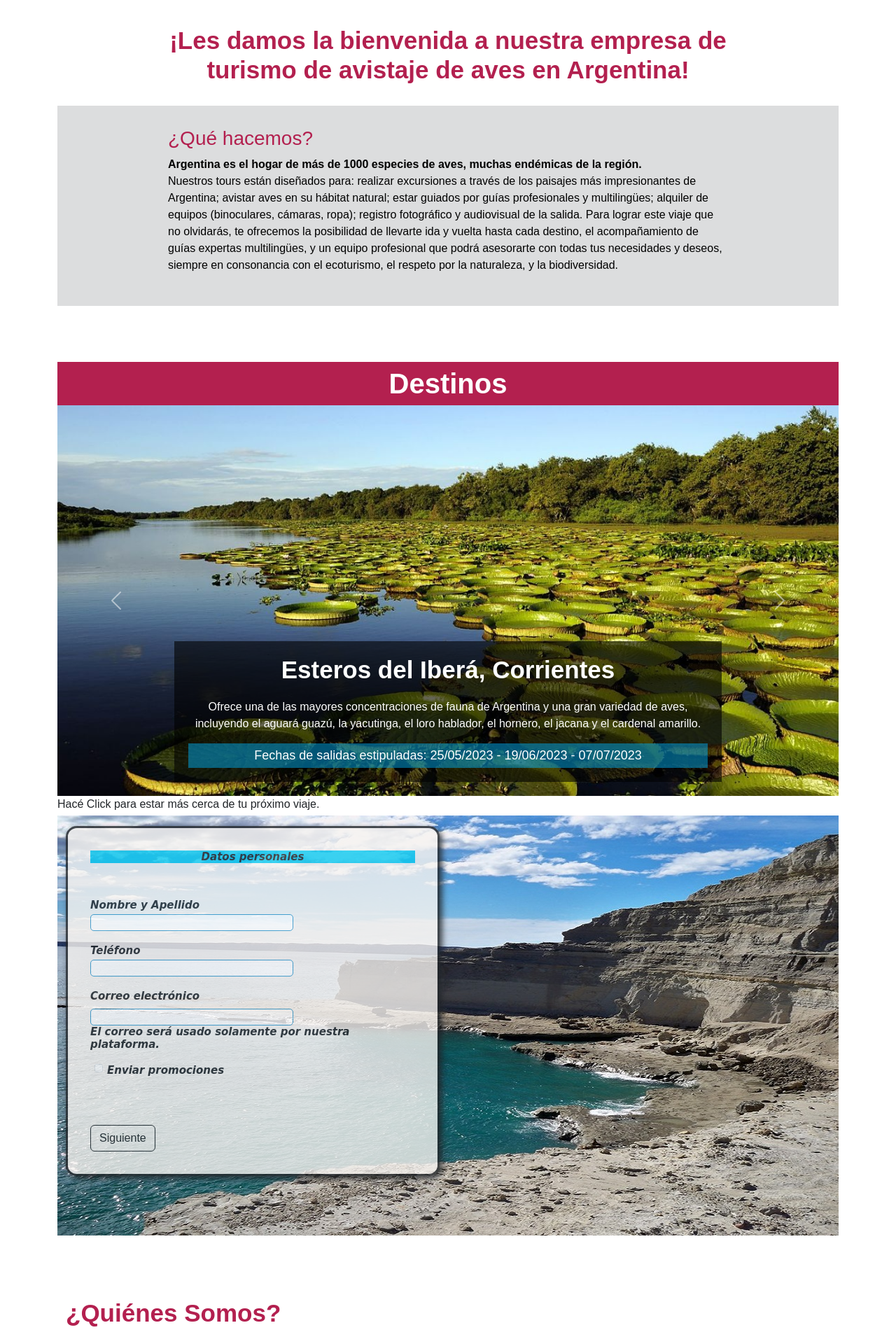
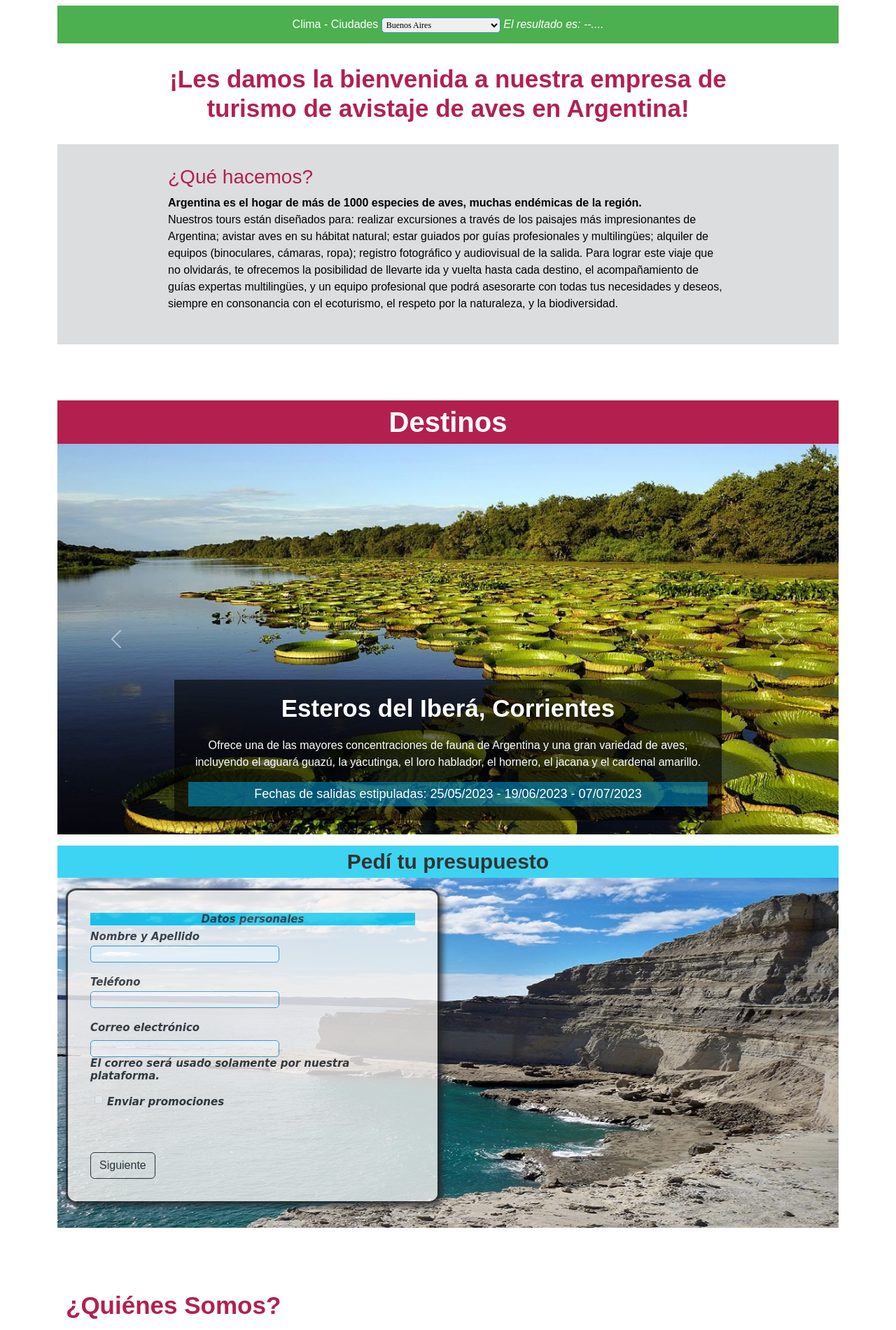
Before and after one commit to clase165utn/prueba, a PHP site: page /alas_al_viento/index5.html in a window 1280 px wide. Shown: the part 711-2611 px from the top of the page at 70% size. Run offline with PHP 8.4, Linux system fonts and the light colour scheme; some libraries are stand-ins or nearby versions; some web fonts are replaced.

Commit message:
Agregado para ver el tiempo en ciudades

```diff
--- a/alas_al_viento/index5.html
+++ b/alas_al_viento/index5.html
@@ -16,22 +16,23 @@
   <link rel="icon" href="img/favicon.png">
 <!--Agregado para formulario  -->
 <link rel="stylesheet" href="styles/formulario.css">
+<script defer src="./js/formulario.js"></script>
 <!--Fin agregado formulario  -->
   <link rel="stylesheet" href="styles/general.css">
+
 
   <link rel="preconnect" href="https://fonts.googleapis.com">
   <link rel="preconnect" href="https://fonts.gstatic.com" crossorigin>
   <link href="https://fonts.googleapis.com/css2?family=ABeeZee&family=Nunito&display=swap" rel="stylesheet">
 </head>
 
-<body>
+<body onload="getWeather()">
   <header class="container">
     <nav class="navbar navbar-expand-lg navbar-light bg-light">
       <div class="container-fluid align-bottom">
         <a href="#" class="navbar-brand">
           <h1><img src="./img/logo_alas_al_viento.png" alt="Alas al viento - Bird watching" width="163" height="119"
               class="d-inline-block align-middle mr-2"></h1>
-
         </a>
 
         <button type="button" class="navbar-toggler" data-bs-toggle="collapse" data-bs-target="#navbarCollapse">
@@ -67,7 +68,7 @@
   </header>
 
   <main class="container">
-    <section id="intro">
+    <section id="intro" class="col-sm-12 col-md-12 col-lg-12">
       <div class="wrapper">
         <!-- Acá va el formulario -->
         <p>Lorem ipsum dolor sit amet consectetur adipisicing elit. Similique, nisi nostrum ullam aut officia
@@ -77,8 +78,12 @@
       <video autoplay loop muted>
         <source src="video/pajarito.mp4" type="video/mp4">
       </video>
-    </section>
-
+     </section>
+     <div id="tiempo" class="col-sm-12 col-md-12 col-lg-12 text-lg-center">Clima - Ciudades <select name="ciudades" id="ciudades" class="ciudades">
+      <option value="Buenos Aires">Buenos Aires</option selected>
+      </select>
+              <i id="ResultadoCiudad">El resultado es: --....</i>
+       </div>
     <h2 class="welcome">¡Les damos la bienvenida a nuestra empresa de turismo de avistaje de aves en Argentina!</h2>
 
     <section id="queHacemos">
@@ -158,16 +163,16 @@
       </div>
     </section>
 <!-- aca agrego el codigo del formulario-->
-<div id="showForm">Hacé Click para estar más cerca de tu próximo viaje.</div>
+<h3 id="formtitle" class="mt-lg-3 mt-3 col-sm-12 col-md-12 col-lg-12 text-center bg-info">Pedí tu presupuesto</h3>
 <div class="container">
-  <!--h2 class="display-5">Contacto</h2-->
-  <section id="multistep" class="row mt-1">
+
+  <section id="multistep" class="row">
     <div class="col-sm-10 col-md-6 col-lg-6">
 
       <!-- step 1 -->
       <form id="form_1">
         <fieldset>
-          <legend class="mb-5 text-center bg-info">Datos personales</legend>
+          <legend class="mb-md-1 text-center bg-info">Datos personales</legend>
           <div class="mt-3">
               <label for="fullName" class="">Nombre y Apellido</label>
           </div><div>
@@ -196,8 +201,9 @@
 
       <!-- Formulario 2 -->
       <form id="form_2" class="d-none">
+
         <fieldset>
-          <legend class="mb-5 text-center bg-info">Seleccione un destino</legend>
+          <legend class="mb-5 text-center bg-info">Pedí tu presupuesto - Seleccione un destino</legend>
           <div class="mt-3">
               <label for="input" class="">¿Cuántas personas viajan?</label>
           </div><div>
@@ -378,8 +384,8 @@
             ¿Te suscribís? Dejanos tu</p>
           <form action="formulario" method="post" autocomplete="on">
             <label for="">
-              <input type="email" name="email" required placeholder="email">
-              <input id="suscribe" type="submit" value="Quiero suscribirme" /></label>
+              <input type="emailcf" name="emailcf" id="emailcf" required placeholder="email">
+              <input id="suscribe" type="button" value="Quiero suscribirme" data-bs-toggle="modal" data-bs-target="#formModal"></label>
           </form>
         </div>
         <!--Grid column-->
@@ -395,8 +401,28 @@
     </div>
     <!-- Copyright -->
   </footer>
+<!-- MODAL -->
+<div class="modal fade" id="formModal" tabindex="-1" aria-labelledby="exampleModalLabel" aria-hidden="true">
+  <div class="modal-dialog">
+    <div class="modal-content">
+      <div class="modal-header">
+        <h1 class="modal-title fs-5" id="exampleModalLabel">Modal title</h1>
+        <button type="button" class="btn-close" data-bs-dismiss="modal" aria-label="Close"></button>
+      </div>
+      <div class="modal-body">
+        La suscripcion se genero con exito, le estaremos enviando algunas promociones.
+        Gracias. Atte Alas al viento.
+      </div>
+      <div class="modal-footer">
+        <button type="button" class="btn btn-secondary" data-bs-dismiss="modal">Close</button>
+        <button type="button" class="btn btn-primary">Save changes</button>
+      </div>
+    </div>
+  </div>
+</div>
 
-  <script src="./js/formulario.js"></script>
+<!--Fin modal-->
+
   <script src="https://kit.fontawesome.com/76c9ca720a.js" crossorigin="anonymous"></script>
 
 </body>
--- a/alas_al_viento/js/formulario.js
+++ b/alas_al_viento/js/formulario.js
@@ -1,4 +1,5 @@
 var destinos=['Esteros del Iberá','Cataratas','Puerto Madryn','Saltos del Mocona'];
+var ciudades=['Buenos Aires','Merlo','Ushuaia','Puerto Madryn'];
 
 const selected = document.getElementById("destiny");
 for(let i=0; i < destinos.length; i++) {
@@ -7,6 +8,52 @@
     opcionselected.text = destinos[i];
     selected.appendChild(opcionselected);
   }
+
+  const selectedCities = document.getElementById("ciudades");
+  for(let i=0; i < ciudades.length; i++) {
+      const opcionselec = document.createElement('option');
+      opcionselec.value = ciudades[i];
+      opcionselec.text = ciudades[i];
+      selectedCities.appendChild(opcionselec);
+    }
+
+  var weatherData = "";
+  const getWeather = () => {
+    var CitySelect = document.getElementById("ciudades").value;
+       if (CitySelect =="") {
+        CitySelect="Buenos Aires";
+       }
+    console.log(CitySelect);
+    fetch("https://api.openweathermap.org/data/2.5/weather?q=" + CitySelect + "&lang=es&units=metric&appid=93b1efac80f5057bb9d121b360592009")
+      .then((response) => response.json())
+      .then(datosQueTraeLaApi => { const weatherData = {  };
+        /*console.log(datosQueTraeLaApi);
+        console.log(datosQueTraeLaApi.main.temp);
+        console.log(datosQueTraeLaApi.main.humidity);
+        console.log(datosQueTraeLaApi.main.pressure);
+        console.log(datosQueTraeLaApi.wind.speed);
+        console.log(datosQueTraeLaApi.weather[0].description);*/
+        document.getElementById("ResultadoCiudad").innerText = `Temperatura ${datosQueTraeLaApi.main.temp} / Presion ${datosQueTraeLaApi.main.pressure} / Humedad: ${datosQueTraeLaApi.main.humidity}% / ${datosQueTraeLaApi.weather[0].description}`;
+       })
+  .catch(() => {
+    console.log("Algo salio mal");
+  });
+  }
+
+    var CitySelect = document.querySelector(".ciudades");
+    CitySelect.addEventListener("change", (event) => getWeather());
+
+
+  const btnOpenf = document.getElementById("multistep");
+  btnOpenf.addEventListener("click", ocultarFormulario());
+
+
+  function ocultarFormulario () {
+    document.getElementById("multistep").style.visibility = "visibility";
+    //document.getElementById("multistep").toggle("d-none");
+    }
+
+
 
 const email = document.getElementById("email");
 const phone = document.getElementById("phone");
@@ -17,7 +64,11 @@
 const message = document.getElementById("message");
 var check = document.getElementById("check-box").value;
 
-console.log(check)
+
+let suscribe = document.getElementById("suscribe");
+suscribe.addEventListener("click", () => document.getElementById("emailcf").value="");
+/*suscribe.addEventListener("click", () => console.log(suscribe));*/
+
 const forms = document.querySelectorAll("form");
 const btnForm = document.getElementsByClassName("btn-form");
 for (let i = 0; i < btnForm.length; i++) {
@@ -52,10 +103,12 @@
 };
 
 function SubmitForms() {
-     if (check == "on") {
+     check = document.getElementById("check-box").checked;
+     console.log(check)
+     if (check == true) {
+      check = "Se enviarán notificaciones";
+     } else {
       check = "NO enviaremos notificaciones";
-     } else {
-      check = "Se enviarán notificaciones";
      }
   const nameM = fullName.value;
   const emailM = email.value;
--- a/alas_al_viento/styles/formulario.css
+++ b/alas_al_viento/styles/formulario.css
@@ -1,10 +1,11 @@
 #multistep {
     background-image: url("../img/valdes2.jpg");
     background-size: cover;
-    height: 600px;
+    height: 500px;
     display: flex;
     justify-content: left;
     align-items: left;
+
   }
 
   #multistep form {
@@ -12,7 +13,8 @@
     flex-direction: column;
     justify-content: space-between;
     border-radius: 3%;
-    height: 500px;
+    height: 450px;
+    width: auto;
     background: rgb(247, 244, 241);
     opacity: .8;
     padding: 2rem;
@@ -21,15 +23,25 @@
     border-style: solid ;
   }
 
-  input,select,textarea {
+  input,textarea {
   border-color: aliceblue;
   border-radius: 5px;
   border: 1px solid #39c;
-  width: 290px;
+  width: 270px;
   font-size: 12px;
   padding: 2px;
   font-family: "Homer Simpson UI";
   }
+
+  select {
+    border-color: aliceblue;
+    border-radius: 5px;
+    border: 1px solid #39c;
+    width: 170px;
+    font-size: 12px;
+    padding: 2px;
+    font-family: "Homer Simpson UI";
+    }
 
   input,select,textarea:focus{
       outline: none;
@@ -44,3 +56,55 @@
     font: oblique bold 120% cursive;font: oblique bold 120% cursive;
     font-size: 15px;
   }
+
+  #showForm {
+  background-color:rgb(157, 185, 171);
+  font-size: 16px;
+  padding: 2px;
+  margin-top: 2px;
+  font-family: "Homer Simpson UI";
+  text-align: center;
+  }
+
+  #btnShowForm {
+      background-color: #4CAF50;
+      border: none;
+      color: white;
+      padding: 15px 32px;
+      text-align: center;
+      text-decoration: none;
+      display: inline-block;
+      font-size: 16px;
+      margin: 4px 2px;
+      cursor: pointer;
+  }
+
+#tiempo {
+  background-color: #4CAF50;
+  border: none;
+  color: white;
+  padding: 15px 25px;
+  margin-top: 1px;
+  text-decoration: none;
+  /*display: inline-block;*/
+  font-size: 16px;
+  /*margin: 4px 2px;*/
+  cursor: pointer;
+}
+
+#formtitle {
+  /*background-color: #71dbdf;*/
+  border: none;
+  color: black;
+  padding-bottom: 0%;
+  margin-bottom: 0%;
+  padding: 5px 25px;
+  margin-top: 1px;
+  text-decoration: none;
+  /*display: inline-block;*/
+  font-size: 30px;
+  /*margin: 4px 2px;*/
+  cursor: pointer;
+  opacity: .8;
+  font-weight: bold;
+}
```
